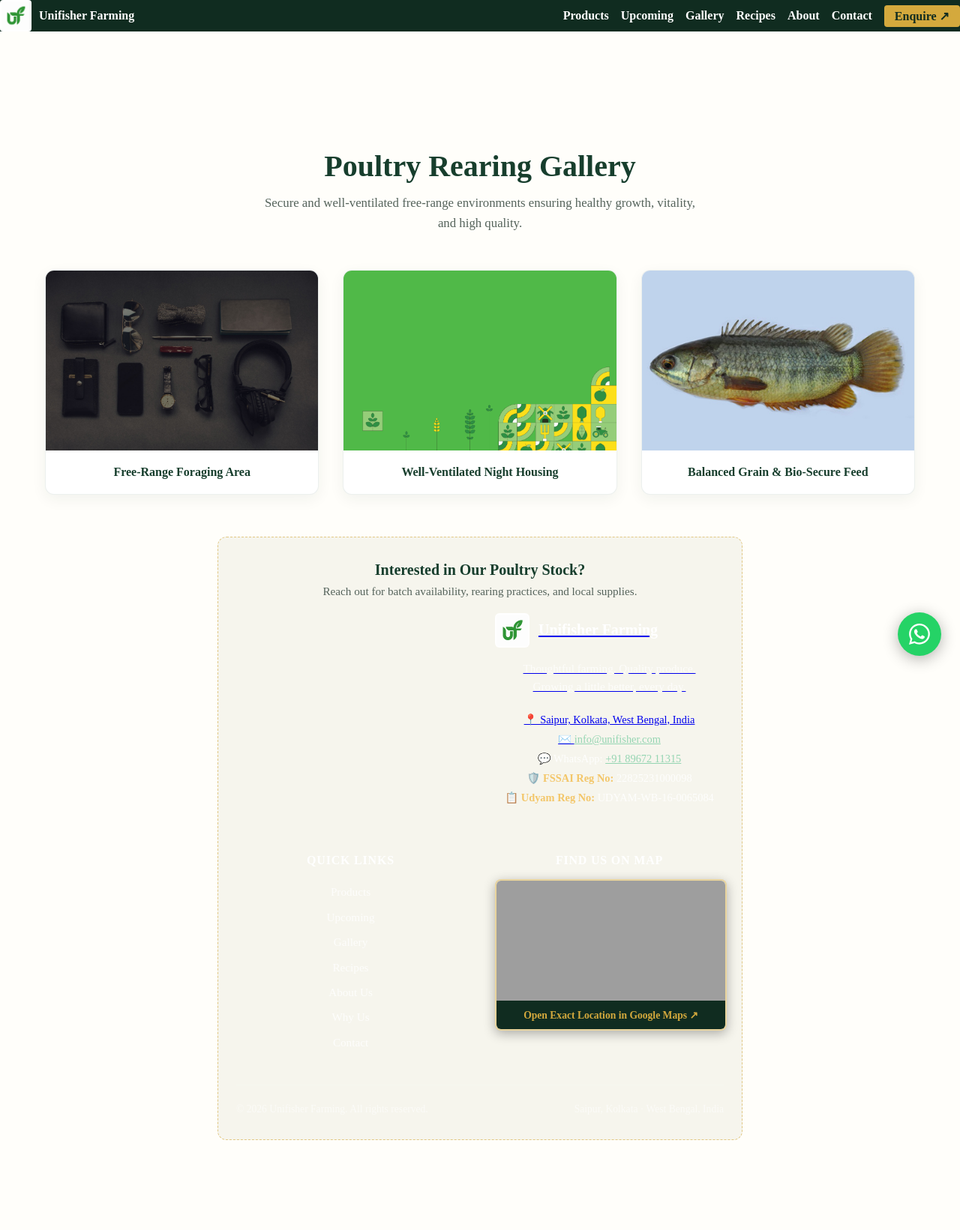
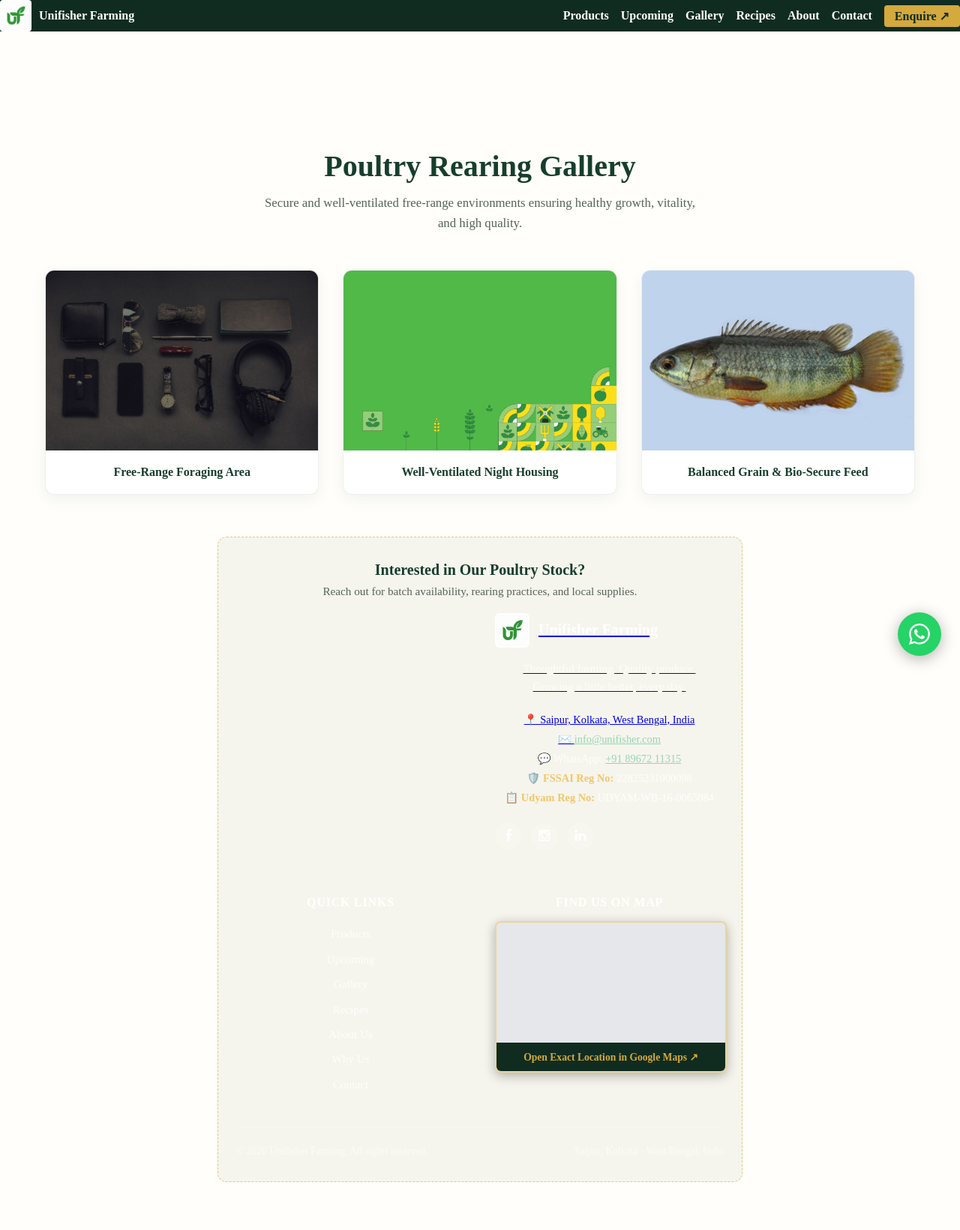
Before and after one commit to Unifisher/Unifisher-Website, a Jekyll site: the page built from gallery/poultry.html, in a window 1280 px wide. Shown: the whole page at 75% size. Built offline with Jekyll 4.4.1, drawn with Linux system fonts in a browser that asks for light colours; some web fonts are replaced; before the commit the page ends 1585 px from its top, so only the background shows below that; grey boxes are pictures that could not be loaded.

Commit message:
social media added to footer

```diff
--- a/_includes/footer.html
+++ b/_includes/footer.html
@@ -17,6 +17,33 @@
         🛡️ <span style="color: #f3c669; font-weight: 600;">FSSAI Reg No:</span> 22825231000098<br>
         📋 <span style="color: #f3c669; font-weight: 600;">Udyam Reg No:</span> UDYAM-WB-16-0065084
       </p>
+
+      <!-- Social Media Links -->
+      <div style="margin-top: 1.25rem; display: flex; align-items: center; gap: 0.75rem;">
+        <!-- Facebook -->
+        <a href="https://www.facebook.com/UnifisherFarming/" target="_blank" rel="noopener noreferrer" title="Follow Unifisher Farming on Facebook"
+           style="display: inline-flex; align-items: center; justify-content: center; width: 36px; height: 36px; border-radius: 50%; background: rgba(255, 255, 255, 0.1); color: #ffffff; text-decoration: none; transition: all 0.25s ease;"
+           onmouseover="this.style.background='#1877F2'; this.style.color='#ffffff';"
+           onmouseout="this.style.background='rgba(255, 255, 255, 0.1)'; this.style.color='#ffffff';">
+          <i class="fa fa-facebook" style="font-size: 1.1rem;"></i>
+        </a>
+
+        <!-- Instagram -->
+        <a href="https://www.instagram.com/unifisherfarming/" target="_blank" rel="noopener noreferrer" title="Follow Unifisher Farming on Instagram"
+           style="display: inline-flex; align-items: center; justify-content: center; width: 36px; height: 36px; border-radius: 50%; background: rgba(255, 255, 255, 0.1); color: #ffffff; text-decoration: none; transition: all 0.25s ease;"
+           onmouseover="this.style.background='#E4405F'; this.style.color='#ffffff';"
+           onmouseout="this.style.background='rgba(255, 255, 255, 0.1)'; this.style.color='#ffffff';">
+          <i class="fa fa-instagram" style="font-size: 1.1rem;"></i>
+        </a>
+
+        <!-- LinkedIn -->
+        <a href="https://www.linkedin.com/company/unifisher-farming/" target="_blank" rel="noopener noreferrer" title="Connect with Unifisher Farming on LinkedIn"
+           style="display: inline-flex; align-items: center; justify-content: center; width: 36px; height: 36px; border-radius: 50%; background: rgba(255, 255, 255, 0.1); color: #ffffff; text-decoration: none; transition: all 0.25s ease;"
+           onmouseover="this.style.background='#0A66C2'; this.style.color='#ffffff';"
+           onmouseout="this.style.background='rgba(255, 255, 255, 0.1)'; this.style.color='#ffffff';">
+          <i class="fa fa-linkedin" style="font-size: 1.1rem;"></i>
+        </a>
+      </div>
     </div>
 
     <!-- Quick Links / Column 2 -->
```
